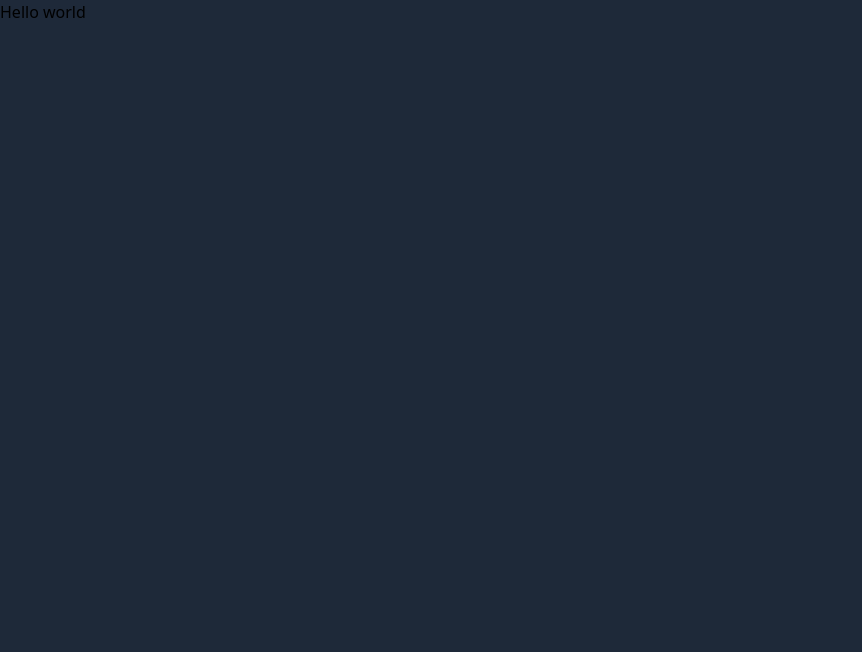
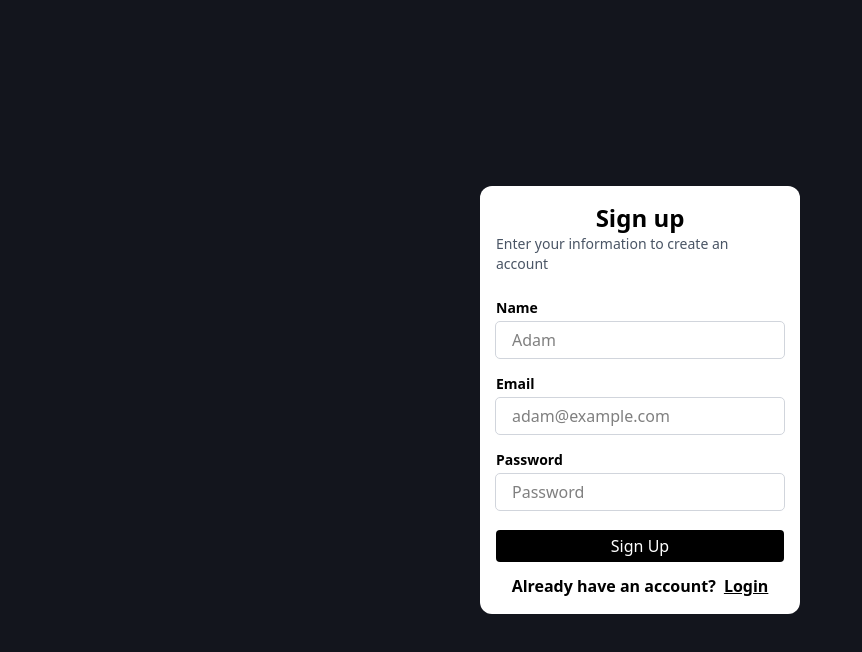
Before and after one commit to OfficialSubham/frontend-paytm, a React (Vite) app: page /signup in a window 1280 px wide. Shown: the top 652 px of the page, without its empty margins (0-862 px from the left). Built offline with nearby package versions, Linux system fonts and the light colour scheme.

Commit message:
completed signin and signup components

```diff
--- a/src/App.css
+++ b/src/App.css
@@ -1,5 +1,5 @@
 @import "tailwindcss";
 
 body {
-  background: #121212;
+  background: #13151d;
 }
--- a/src/App.jsx
+++ b/src/App.jsx
@@ -1,11 +1,22 @@
-import "./App.css"
+import { BrowserRouter, Route, Router, Routes } from "react-router-dom";
+import "./App.css";
+import NavBar from "./components/NavBar";
+import Signup from "./components/Signup";
+import Signin from "./components/Signin";
+import Send from "./components/Send";
+import Dashboard from "./components/Dashboard";
 function App() {
-
   return (
-    <div className="h-screen w-screen bg-gray-800">
-        Hello world
-    </div>
-  )
+    <BrowserRouter>
+      {localStorage.getItem("token") && <NavBar />}
+      <Routes>
+        <Route path="/signup" element={<Signup />} />
+        <Route path="/signin" element={<Signin />} />
+        <Route path="/dashboard" element={<Dashboard />} />
+        <Route path="/send" element={<Send />} />
+      </Routes>
+    </BrowserRouter>
+  );
 }
 
-export default App
+export default App;
--- /dev/null
+++ b/src/components/Dashboard.jsx
@@ -0,0 +1,11 @@
+import React from 'react'
+
+const Dashboard = () => {
+  return (
+    <div>
+      This is dashboard
+    </div>
+  )
+}
+
+export default Dashboard
--- /dev/null
+++ b/src/components/NavBar.jsx
@@ -0,0 +1,11 @@
+import React from 'react'
+
+const NavBar = () => {
+  return (
+    <div>
+      This is home page
+    </div>
+  )
+}
+
+export default NavBar
--- /dev/null
+++ b/src/components/Send.jsx
@@ -0,0 +1,11 @@
+import React from 'react'
+
+const Send = () => {
+  return (
+    <div>
+      This is send
+    </div>
+  )
+}
+
+export default Send
--- /dev/null
+++ b/src/components/Signin.jsx
@@ -0,0 +1,38 @@
+import React from 'react'
+import { Link } from 'react-router-dom'
+
+const Signin = () => {
+  return (
+    <div className="h-auto min-h-screen flex justify-center items-center">
+    <div className="h-auto rounded-xl p-4 bg-white w-[20rem] flex flex-col">
+      <div className="flex flex-col text-2xl items-center mb-4">
+        <h2 className="font-bold ">Sign In</h2>
+        <span className="text-sm text-gray-600 break-words">
+          Enter your credentials to access your account
+        </span>
+      </div>
+
+      <div className="my-2">
+        <h4 className="font-bold text-sm">Email</h4>
+        <input type="text" className="w-full outline-1 outline-gray-300 mt-1 rounded-sm px-4 h-9" placeholder="adam@example.com"/>
+      </div>
+
+      <div className="my-2">
+        <h4 className="font-bold text-sm">Password</h4>
+        <input type="password" className="w-full outline-1 outline-gray-300 mt-1 rounded-sm px-4 h-9" placeholder="Password"/>
+      </div>
+
+      <div className="my-3 w-full flex justify-center">
+        <button className="bg-black text-white w-full py-1 rounded-sm cursor-pointer">Sign In</button>
+      </div>
+
+      <div className="flex justify-center w-full gap-2 font-semibold">
+        Don't have an account? <Link className="underline cursor-pointer" to="/signup">Sign Up</Link>
+      </div>
+
+    </div>
+  </div>
+  )
+}
+
+export default Signin
--- /dev/null
+++ b/src/components/Signup.jsx
@@ -0,0 +1,43 @@
+import React from "react";
+import { Link } from "react-router-dom";
+
+const Signup = () => {
+  return (
+    <div className="h-auto min-h-screen flex justify-center items-center">
+      <div className="h-auto rounded-xl p-4 bg-white w-[20rem] flex flex-col">
+        <div className="flex flex-col text-2xl items-center mb-4">
+          <h2 className="font-bold ">Sign up</h2>
+          <span className="text-sm text-gray-600 break-words">
+            Enter your information to create an account
+          </span>
+        </div>
+
+        <div className="my-2">
+          <h4 className="font-bold text-sm">Name</h4>
+          <input type="text" className="w-full outline-1 outline-gray-300 mt-1 rounded-sm px-4 h-9" placeholder="Adam"/>
+        </div>
+
+        <div className="my-2">
+          <h4 className="font-bold text-sm">Email</h4>
+          <input type="text" className="w-full outline-1 outline-gray-300 mt-1 rounded-sm px-4 h-9" placeholder="adam@example.com"/>
+        </div>
+
+        <div className="my-2">
+          <h4 className="font-bold text-sm">Password</h4>
+          <input type="password" className="w-full outline-1 outline-gray-300 mt-1 rounded-sm px-4 h-9" placeholder="Password"/>
+        </div>
+
+        <div className="my-3 w-full flex justify-center">
+          <button className="bg-black text-white w-full py-1 rounded-sm cursor-pointer">Sign Up</button>
+        </div>
+
+        <div className="flex justify-center w-full gap-2 font-semibold">
+          Already have an account? <Link className="underline cursor-pointer" to="/signin">Login</Link>
+        </div>
+
+      </div>
+    </div>
+  );
+};
+
+export default Signup;
```
